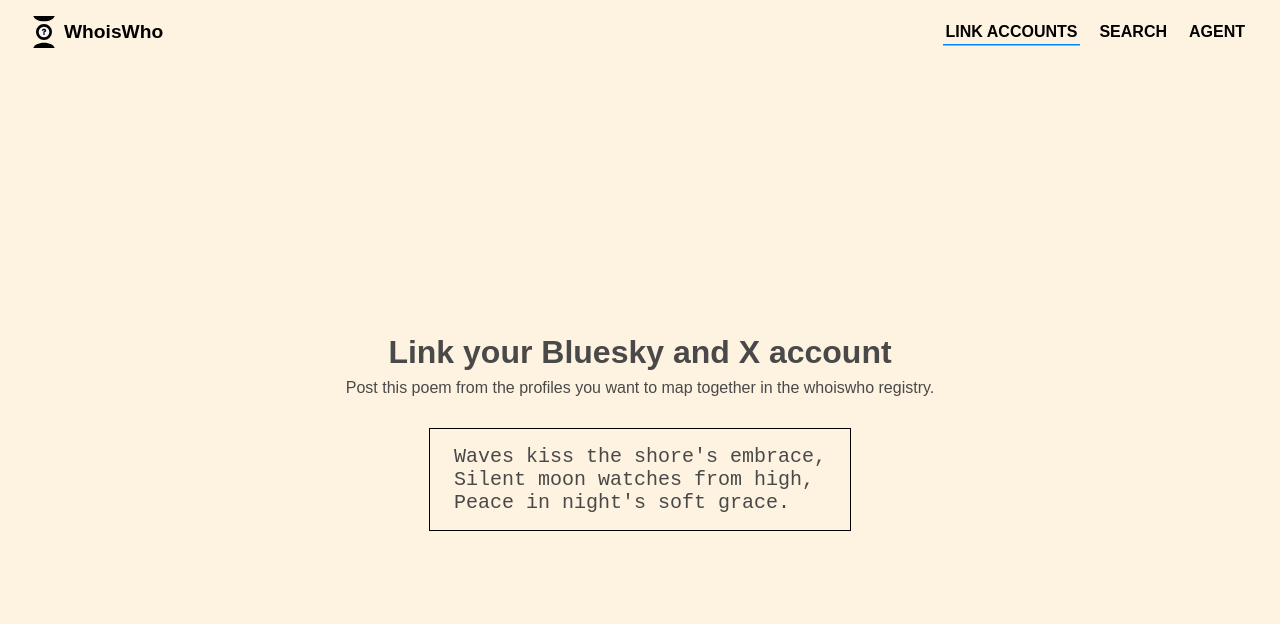
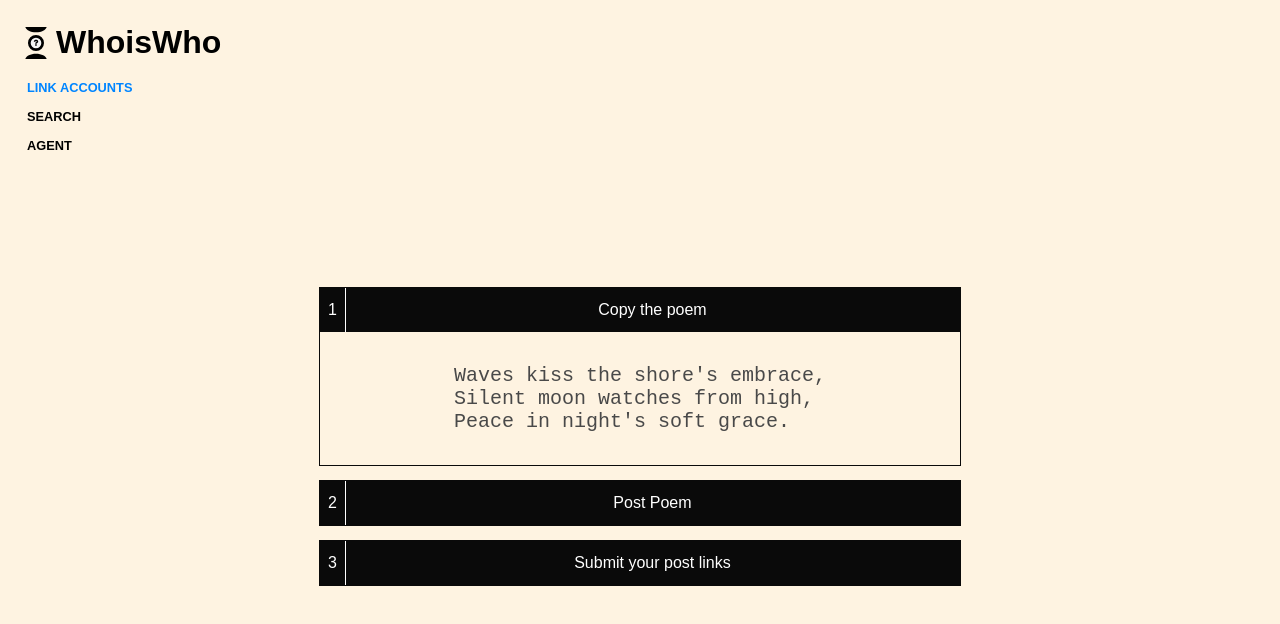
Before and after one commit to hsiez/whoiswho, a Next.js app: page /link-accounts in a window 1280 px wide. Shown: the top 624 px of the page. Built offline with nearby package versions, Linux system fonts and the light colour scheme; no server answers.

Commit message:
replace form flow with accordion

```diff
--- a/app/(public)/layout.module.css
+++ b/app/(public)/layout.module.css
@@ -2,6 +2,12 @@
     display: flex;
     flex-direction: column;
     min-height: 100dvh;
+
+    @media (min-width: 768px) {
+        display: grid;
+        grid-template-columns: 200px 1fr 200px;
+        grid-template-rows: .15fr 1fr .15fr;
+    }
 }
 
 .main {
@@ -10,4 +16,9 @@
     flex-direction: column;
     align-items: center;
     justify-content: center;
+
+    @media (min-width: 768px) {
+        grid-column: 1 / -1;
+        grid-row: 2;
+    }
 }
--- a/app/(public)/link-accounts/page.module.css
+++ b/app/(public)/link-accounts/page.module.css
@@ -38,6 +38,7 @@
   flex-direction: column;
   align-items: center;
   justify-content: center;
+  left: 50%;
 }
 
 @media (max-width: 600px) {
--- a/app/components/copy-code.module.css
+++ b/app/components/copy-code.module.css
@@ -1,16 +1,38 @@
+.copyCodeContainer {
+    display: flex;
+    flex-direction: column;
+    justify-content: center;
+    align-items: center;
+    width: 100%;
+    height: 100%;
+    min-height: 0;
+    overflow: hidden;
+}
+
 .codeContainer {
     position: relative;
-    display: inline-block;
+    display: flex;
+    flex-direction: column;
+    justify-content: center;
+    align-items: center;
     cursor: pointer;
-    padding: 8px 16px;
     margin: 8px;
+    width: 100%;
+    min-height: 0;
+    @media (min-width: 768px) {
+        padding: 16px;
+        margin: 16px;
+    }
 }
 
 .code {
     font-family: monospace;
     transition: opacity 0.2s ease, filter 0.2s ease;
     white-space: pre-line;
-    font-size: 20px;
+    font-size: 16px;
+    @media (min-width: 768px) {
+        font-size: 20px;
+    }
 }
 
 .overlay {
--- a/app/components/copy-code.tsx
+++ b/app/components/copy-code.tsx
@@ -3,19 +3,15 @@
 import styles from './copy-code.module.css';
 
 interface CopyCodeProps {
-    code?: string;
-    setIsCopied: (isCopied: boolean) => void;
-    isCopied: boolean;
     poem: string;
 }
 
-export default function CopyCode({ setIsCopied, isCopied, poem }: CopyCodeProps) {
+export default function CopyCode({ poem }: CopyCodeProps) {
     const [copyMessage, setCopyMessage] = useState(false);
 
     const handleCopy = async () => {
         try {
             await navigator.clipboard.writeText(poem);
-            setIsCopied(true);
             setCopyMessage(true);
             setTimeout(() => setCopyMessage(false), 2000);
         } catch (err) {
@@ -24,15 +20,13 @@
     };
 
     return (
-        <div onClick={handleCopy}>
-            {!isCopied &&
-                <div className={styles.codeContainer}>
-                    <p className={styles.code}>{poem}</p>
-                    <div className={styles.overlay}>
-                        <span>{copyMessage ? 'Copied!' : 'Copy'}</span>
-                    </div>
+        <div className={styles.copyCodeContainer} onClick={handleCopy}>
+            <div className={styles.codeContainer}>
+                <p className={styles.code}>{poem}</p>
+                <div className={styles.overlay}>
+                    <span>{copyMessage ? 'Copied!' : 'Copy'}</span>
                 </div>
-            }
+            </div>
         </div>
     );
 }
--- a/app/components/form-flow/form.module.css
+++ b/app/components/form-flow/form.module.css
@@ -1,25 +1,72 @@
 .topContainer{
     display: flex;
     flex-direction: column;
-    justify-content: center;
-    align-items: center;
+    justify-content: start;
+    align-items: start;
     height: fit-content;
     width: fit-content;
-    box-shadow: 0 0 0 1px #000000;
-    min-width: 400px;
-    min-height: 100px;
+    width: 50%;
+    position: relative;
+    gap: 16px;
+
+    @media (max-width: 768px) {
+        width: 90%;
+    }
 }
 
-.codeTitle{
-    margin-bottom: 32px;
+.poemAccordion{
+    display: flex;
     flex-direction: column;
-    gap: 8px;
-    transition: opacity 150ms ease-out;
-    align-items: center;
-    justify-content: center;
+    box-shadow: 0 0 0 1px var(--black);
+    width: 100%;
+}
+.poemContainer{
+    display: grid;
+    grid-template-rows: 0fr;
+    transition: grid-template-rows 150ms ease-in-out;
 }
 
-.codeTitle.hidden{
-    opacity: 0;
-    transition: opacity 150ms ease-out;
+.poemContainer.expanded {
+    grid-template-rows: 1fr;
+
 }
+
+.accordionTitle{
+    display: flex;
+    flex-direction: row;
+    width: 100%;
+    min-height: 44px;
+}
+
+.accordionNumber{
+    width: fit-content;
+    height: 100%;
+    display: flex;
+    align-items: center;
+    padding-left: 8px;
+    padding-right: 8px;
+    font-size: 1rem;
+    font-weight: 500;
+    box-shadow: 1px 0 0 0 white;
+}
+
+.accordionButton{
+    width: 100%;
+    background-color: var(--black);
+    border: none;
+    color: white;
+    display: flex;
+    flex-direction: row;
+    justify-content: space-between;
+    align-items: center;
+}
+
+.accordionContent{
+    display: grid;
+    grid-template-rows: 0fr;
+    transition: grid-template-rows 150ms ease-in-out;
+}
+
+.accordionContent.expanded {
+    grid-template-rows: 1fr;
+}
--- a/app/components/form-flow/from-flow.tsx
+++ b/app/components/form-flow/from-flow.tsx
@@ -6,26 +6,79 @@
 import Form from '../form';
 
 export default function LinkAccountsFlow({ initialPoem }: { initialPoem: string }) {
-    const [isCopied, setIsCopied] = useState(false);
+    const [submitted, setSubmitted] = useState(false);
+    const [isPoemExpanded, setIsPoemExpanded] = useState(true);
+    const [isFormExpanded, setIsFormExpanded] = useState(false);
+    const [isExplanationExpanded, setIsExplanationExpanded] = useState(false);
 
     return (
-        <>
-            {!isCopied ?
-                <div className={`${formStyles.codeTitle} ${isCopied ? formStyles.hidden : ''}`}>
-                    <h1 style={{textAlign: 'center'}}> Link your Bluesky and X account</h1>
-                    <p style={{fontSize: "16px", marginTop: "8px", textAlign: 'center'}}>Post this poem from the profiles you want to map together in the whoiswho registry.</p>
+        <div className={`${formStyles.topContainer}`}>
+            {
+                submitted ?
+                <div style={{display: 'flex', flexDirection: 'column', alignItems: 'center', justifyContent: 'center', height: '100%', width: '100%'}}>
+                    <p style={{fontSize: '20px', fontWeight: '500'}}>Accounts linked ✅</p>
                 </div>
-            :
-                null
+                :
+                <>
+                    <section className={formStyles.poemAccordion}>
+                                <h3 className={formStyles.accordionTitle}>
+                                    <button className={formStyles.accordionButton} onClick={() => setIsPoemExpanded(!isPoemExpanded)}>
+                                        <p className={formStyles.accordionNumber}>
+                                            1
+                                        </p>
+                                        <p style={{flex: 1, fontSize: "1rem", fontWeight: "500"}}>
+                                            Copy the poem
+                                        </p>
+                                    </button>
+                        </h3>
+                        <div className={`${formStyles.accordionContent} ${isPoemExpanded ? formStyles.expanded : ''}`}>
+                            <CopyCode
+                                poem={initialPoem}
+                            />
+                        </div>
+                    </section>
+
+                    <section className={formStyles.poemAccordion}>
+                        <h3 className={formStyles.accordionTitle}>
+                            <button className={formStyles.accordionButton} onClick={() => setIsExplanationExpanded(!isExplanationExpanded)}>
+                                <p className={formStyles.accordionNumber}>
+                                    2
+                                </p>
+                                <p style={{flex: 1, fontSize: "1rem", fontWeight: "500"}}>
+                                    Post Poem
+                                </p>
+                            </button>
+                        </h3>
+                        <div className={`${formStyles.accordionContent} ${isExplanationExpanded ? formStyles.expanded : ''}`}>
+                            <div style={{overflow: "hidden", paddingLeft: "16px"}}>
+                                <p style={{padding: "16px", fontSize: "20px"}}>
+                                    Post the poem from both Bluesky and X accounts. <br/> <br/>
+                                    This task proves that you have access to both accounts. <br/>
+                                    Once access is verified, the accounts will be linked in the WhoisWho registry. <br/> <br/>
+                                    You may delete the post after the verification is complete.
+                                </p>
+                            </div>
+                        </div>
+                    </section>
+
+                    <section className={formStyles.poemAccordion}>
+                        <h3 className={formStyles.accordionTitle}>
+                            <button className={formStyles.accordionButton} onClick={() => setIsFormExpanded(!isFormExpanded)}>
+                                <p className={formStyles.accordionNumber}>
+                                    3
+                                </p>
+                                <p style={{flex: 1, fontSize: "1rem", fontWeight: "500"}}>
+                                    Submit your post links
+                                </p>
+                            </button>
+                        </h3>
+                        <div className={`${formStyles.accordionContent} ${isFormExpanded ? formStyles.expanded : ''}`}>
+                            <Form submitted={submitted} setSubmitted={setSubmitted} poem={initialPoem} />
+                        </div>
+                    </section>
+                </>
             }
-            <div className={formStyles.topContainer}>
-                <CopyCode
-                    setIsCopied={setIsCopied}
-                    isCopied={isCopied}
-                    poem={initialPoem}
-                />
-                <Form isCopied={isCopied} setIsCopied={setIsCopied} poem={initialPoem} />
-            </div>
-        </>
+        </div>
+
     );
 }
--- a/app/components/header.module.css
+++ b/app/components/header.module.css
@@ -1,12 +1,20 @@
 .header {
   display: flex;
-  justify-content: space-between;
-  align-items: center;
-  padding: 16px 32px;
+  flex-direction: column;
+  justify-content: start;
+  align-items: start;
+  padding-left: 8px;
+  padding-top: 8px;
+  gap: 16px;
+
+  @media (min-width: 768px) {
+    padding-left: 24px;
+    padding-top: 24px;
+  }
 }
 
 .siteName {
-  font-size: 1.2rem;
+  font-size: 1rem;
   font-weight: 600;
   text-decoration: none;
   color: black;
@@ -14,11 +22,16 @@
   flex-direction: row;
   align-items: center;
   gap: 8px;
+
+  @media (min-width: 768px) {
+    font-size: 2rem;
+  }
 }
 
 .nav {
   display: flex;
-  gap: 16px;
+  flex-direction: column;
+  gap: 8px;
 }
 
 .navItem {
@@ -26,15 +39,17 @@
   text-decoration: none;
   color: black;
   text-transform: uppercase;
-  transition: color 150ms ease-out;
-  font-size: 1rem;
+  transition: all 150ms ease-out;
+  font-size: 0.8rem;
   font-weight: 550;
+
 }
 
 .navItem:hover {
-  color: #666;
+  letter-spacing: 0.05em;
 }
 
 .active {
-  box-shadow: 0 1.5px 0 0 var(--blue);
+  color: var(--blue);
+  font-weight: 650;
 }
--- a/app/components/search-flow/search-flow.module.css
+++ b/app/components/search-flow/search-flow.module.css
@@ -14,7 +14,7 @@
   width: 100%;
   @media (max-width: 768px) {
     flex-direction: column;
-    width: 70%;
+    width: 90%;
     align-items: center;
     justify-content: center;
   }
```
Also changed, not shown: app/components/form.module.css (+8 -58 lines), app/components/form.tsx (+2 -34 lines).
